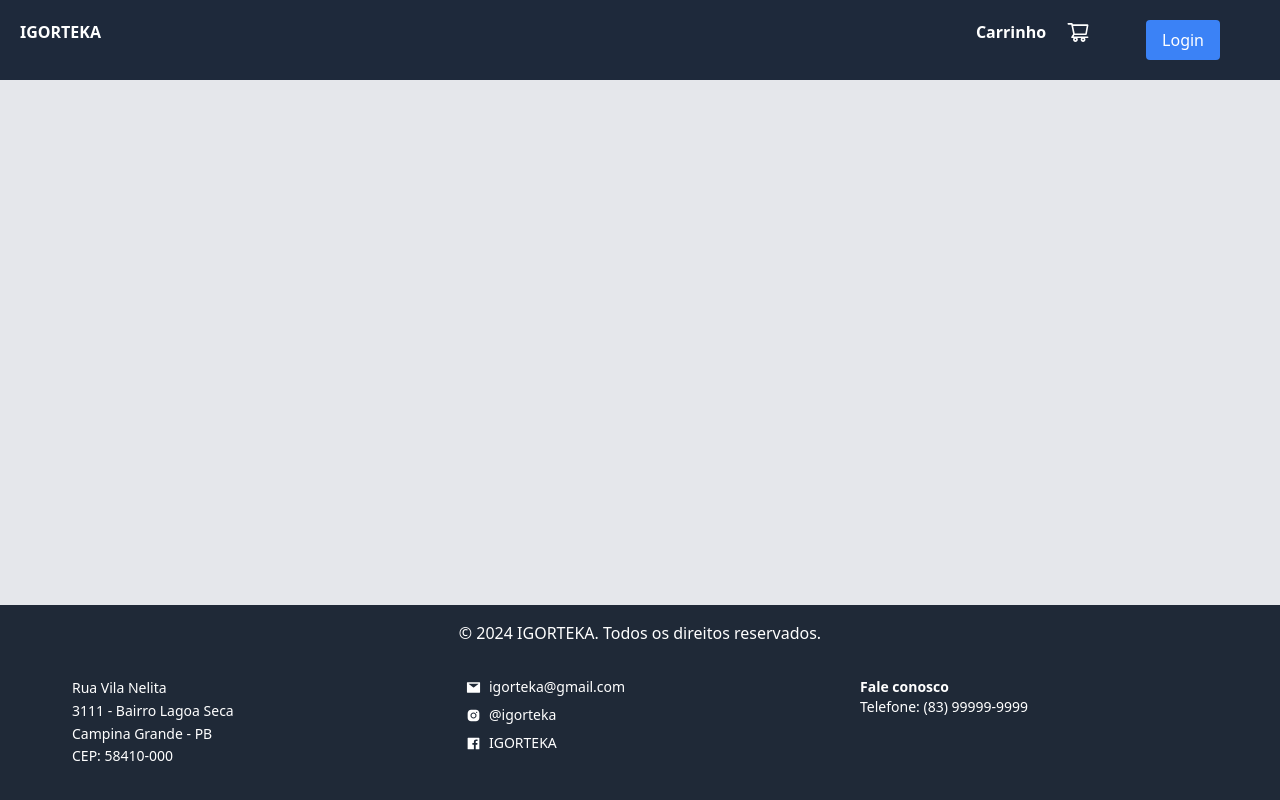
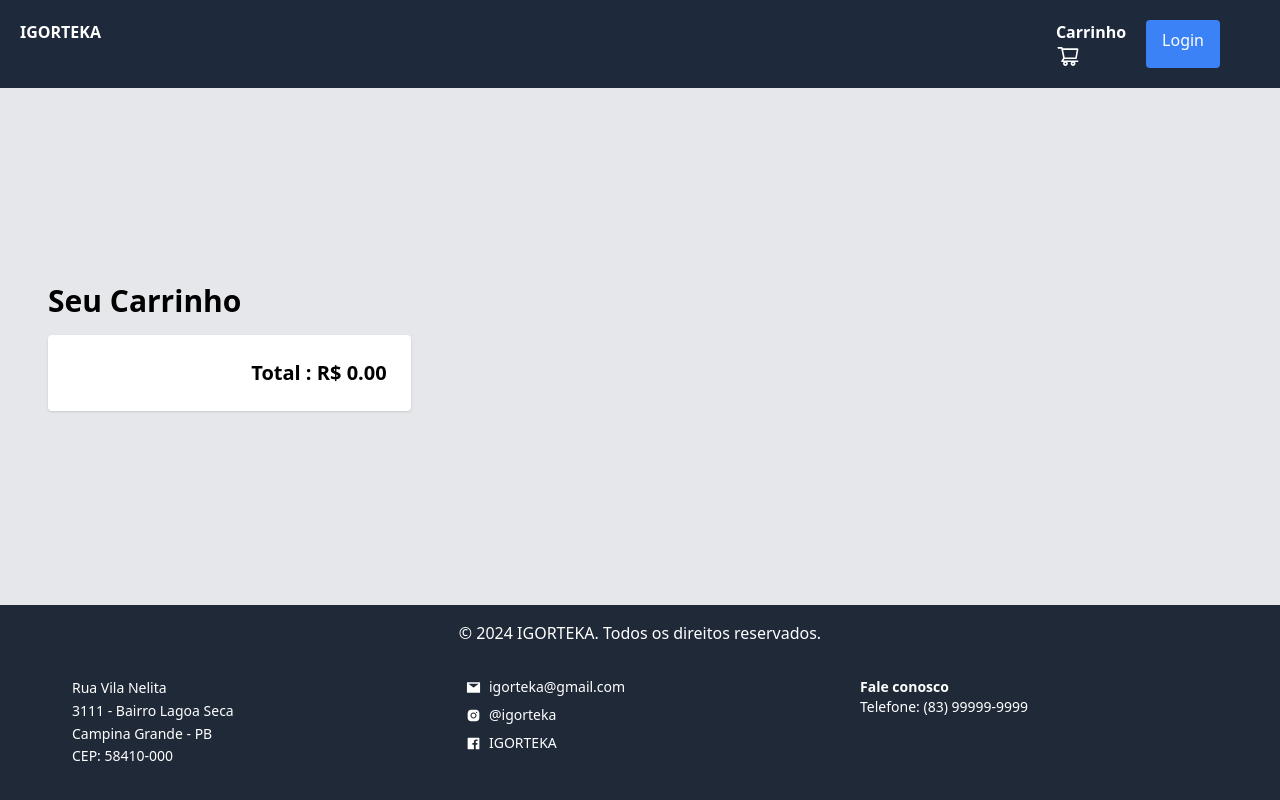
Before and after one commit to igorpittarodrigues/e-commerce-library, a React (Vite) app: page /carrinho in a window 1280 px wide. Built offline with nearby package versions, Linux system fonts and the light colour scheme.

Commit message:
Visualizando itens no carrinho

```diff
--- a/src/App.jsx
+++ b/src/App.jsx
@@ -7,6 +7,9 @@ import Footer from "./components/Footer";
 import Login from "./pages/Login";
 import Cadastro from "./pages/Cadastro";
 import { livros } from "./data/livros";
+import CarrinhoPage from "./components/CarrinhoPage";
+
+
 
 function App() {
   const [carrinho, setCarrinho] = useState([]);
@@ -50,7 +53,8 @@ function App() {
             {/* Página de Cadastro */}
             <Route path="/cadastro" element={<Cadastro />} />
 
-
+            {/* Rota para o carrinho */}
+            <Route path="/carrinho" element={<CarrinhoPage carrinho={carrinho} />} />
           </Routes>
 
 
--- /dev/null
+++ b/src/components/CarrinhoPage.jsx
@@ -0,0 +1,63 @@
+import React from 'react';
+import { Link } from 'react-router-dom';
+
+const CarrinhoPage=({carrinho}) =>{
+
+return(
+
+    <div className='container mx-auto p-4'>
+        <h1 className='text-3xl font-bold mb-4'>Seu Carrinho</h1>
+
+        {carrinho.lenght === 0 ? (
+
+            <div className='text-center p-8 bg-white rounded shadow'>
+                <p>O carrinho está vazio </p>
+
+                <Link to='/' className='mt-4 inline-block bg-blue-500 text-white px-4 py-2 rounded hover:bg-blue-600'>
+                Continue Comprando
+                </Link>
+            </div>
+
+        ) : (
+            <div className='bg-white p-6 rounded shadow'>
+                {carrinho.map((item,index) =>(
+
+                    <div key={index} className='flex justify-between items-center border-b py-2'>
+
+
+                        <div className='flex items-center'>
+                            <img src={item.imagem} alt={item.titulo} className='w-16 h-24 object-cover mr-4' />
+                        </div>
+
+
+                        <div>
+                            <h3 className='font-semibold'>{item.titulo}</h3>
+                            <p className='text-sm text-gray-500'>{item.autor}</p>
+                        </div>
+
+
+                        <div>
+                            <span className='font-bold'>{item.preco.toFixed(2)}</span>
+                        </div>
+
+                    </div>
+              ) ) }
+
+              <div className=' text-right font-bold text-xl'>
+                Total : R$ {carrinho.reduce((total,item) => total + item.preco,0).toFixed(2)}
+              </div>
+
+
+
+
+
+
+
+            </div>
+
+        )}
+
+    </div>
+)}
+
+export default CarrinhoPage;
--- a/src/components/Header.jsx
+++ b/src/components/Header.jsx
@@ -15,14 +15,24 @@ function Header({carrinho}) {
 
 
             <nav className="flex gap-4 mx-10" >
+
+
+
+
+               <Link to="/carrinho">
                 <p className="font-bold mr-1">Carrinho</p>
-                <Carrinho  carrinho={carrinho}
+                <Carrinho  carrinho={carrinho}/>
+                 </Link>
 
-                /> {/* Componente Carrinho exibindo o número de itens no carrinho */}
+
+
+                 {/* Componente Carrinho exibindo o número de itens no carrinho */}
 
                <Link to="/login" className=" bg-blue-500 px-4 py-2 rounded hover:bg-blue-600">
                 Login
               </Link>
+
+
             </nav>
 
 
--- a/src/components/LivroCard.jsx
+++ b/src/components/LivroCard.jsx
@@ -16,3 +16,6 @@ function LivroCard({ titulo,autor,ano,genero,preco,imagem, onAdd }) {
 }
 
 export default LivroCard;
+
+//onClick={() => onAdd({ titulo, autor, ano, genero, preco, imagem })}
+// serve para passar os dados do livro selecionado para a função onAdd quando o botão é clicado.
```
